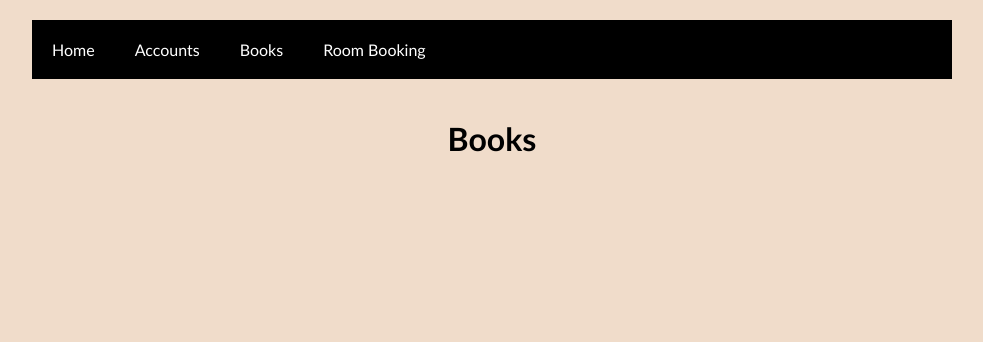
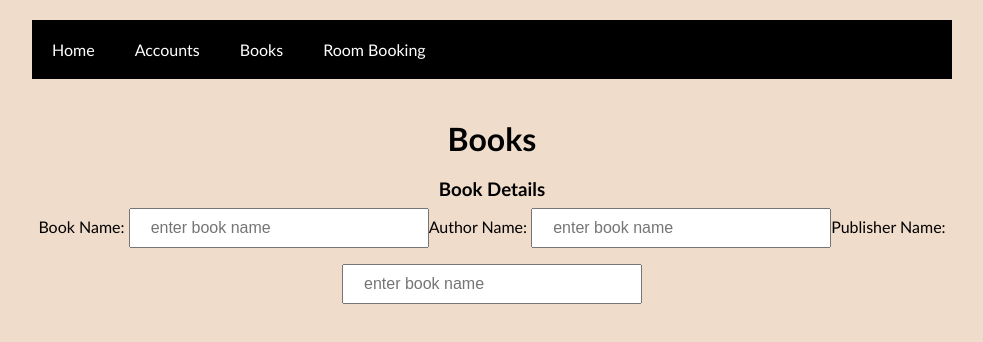
Before and after one commit to Arvind2002/DBS_lms, a React (Create React App) app in the folder frontend/: page /books in a window 1280 px wide. Shown: the top 342 px of the page, without its empty margins (148-1131 px from the left). Built offline with nearby package versions, Linux system fonts and the light colour scheme.

Commit message:
changed books

```diff
--- a/frontend/src/pages/accounts.js
+++ b/frontend/src/pages/accounts.js
@@ -3,20 +3,19 @@ import Axios from 'axios'
 import React, { useEffect, useState } from "react"
 import BasicTable from '../components/BasicTable.js'
 import {acc_columns} from '../components/acc-columns.js'
-import {book_columns} from '../components/book-columns.js'
 
 const Accounts = () => {
     const [memName, setMemName] = useState("");
+    const [type, setType] = useState("");
+
     const [deleteID,setMemDeleteID] = useState(0);
-    const [type, setType] = useState("");
-    //const [memList, setMemList] = useState([]);
+
     const [memSearchName, setMemSearchName] = useState("");
     const [memSearchNameList, setMemSearchList] = useState([]);
+
     const [updateID, setUpdateID] = useState("");
     const [updateType, setUpdateType] = useState(0);
     const [updateName, setUpdateName] = useState("");
-
-
 
     const addMember = () => {
         console.log("In addMember() function")
@@ -50,6 +49,7 @@ const Accounts = () => {
         });
         console.log(memSearchNameList);
     }
+
     const updateMember = () => {
         if((updateType<1) || (updateType >4)){
             alert("Wrong account type!");
@@ -63,7 +63,7 @@ const Accounts = () => {
             console.log("successfully deleted");
         });
     };
-    //const memData = React.useMemo(() => memList);
+
     const searchAccData = React.useMemo(()=>memSearchNameList);
 
     return(
@@ -72,7 +72,7 @@ const Accounts = () => {
             <h3>Account Details</h3>
 
             <div className="Information">
-                <label>Name:</label>
+                <label>Name: </label>
                 <input
                 type = "text"
                 name = "memName"
@@ -83,7 +83,7 @@ const Accounts = () => {
                 />
 
                 <br></br>
-                <label>Account Type:</label>
+                <label>Account Type: </label>
                 <input
                 type = "text"
                 name = "type"
@@ -100,7 +100,7 @@ const Accounts = () => {
                 <br></br>
                 <br></br>
                 <br></br>
-                <label>Search Account:</label>
+                <label>Search Account: </label>
                 <input
                     type = "text"
                     name = "memSearchName"
@@ -117,7 +117,8 @@ const Accounts = () => {
                 <BasicTable columns={acc_columns} data= {searchAccData}/>
                 <br></br>
                 <br></br>
-                <label>Delete Account:</label>
+                <h3>Delete Account</h3>
+                <label>Member ID: </label>
                 <input
                     type = "text"
                     name = "type"
@@ -134,7 +135,7 @@ const Accounts = () => {
                 <br></br>
                 <div className="Information">
                 <h3>Update account</h3>
-                <label>ID of account:</label>
+                <label>Member ID: </label>
                 <input
                 type = "text"
                 name = "memName"
@@ -144,7 +145,7 @@ const Accounts = () => {
                 }}
                 />
                 <br></br>
-                <label>New Name:</label>
+                <label>New Name: </label>
                 <input
                 type = "text"
                 name = "memName"
@@ -154,7 +155,7 @@ const Accounts = () => {
                 }}
                 />
                 <br></br>
-                <label>New Account Type ID:</label>
+                <label>New Account Type ID: </label>
                 <input
                 type = "text"
                 name = "type"
--- a/frontend/src/pages/books.js
+++ b/frontend/src/pages/books.js
@@ -1,9 +1,55 @@
-import React from "react";
+import '../App.css';
+import Axios from 'axios'
+import React, { useEffect, useState } from "react"
+import BasicTable from '../components/BasicTable.js'
+import {book_columns} from '../components/book-columns.js'
 
 const Books = () => {
+    const [bookName, setBookName] = useState("");
+    const [authName, setAuthName] = useState("");
+    const [pubName, setPubName] = useState("");
+
+    const addBooks = () =>{
+        console.log("in addBooks() function");
+    }
+
     return(
         <div>
             <h1>Books</h1>
+            <h3>Book Details</h3>
+            <div className = 'bookDetails'>
+                <label>Book Name: </label>
+                <input
+                type = "text"
+                name = "bookName"
+                placeholder = "enter book name"
+                onChange={(event) => {
+                    setBookName(event.target.value);
+                }}
+                />
+
+                <label>Author Name: </label>
+                <input
+                type = "text"
+                name = "authName"
+                placeholder = "enter book name"
+                onChange={(event) => {
+                    setAuthName(event.target.value);
+                }}
+                />
+
+                <label>Publisher Name: </label>
+                <input
+                type = "text"
+                name = "pubName"
+                placeholder = "enter book name"
+                onChange={(event) => {
+                    setPubName(event.target.value);
+                }}
+                />
+
+
+            </div>
         </div>
     );
 };
```
